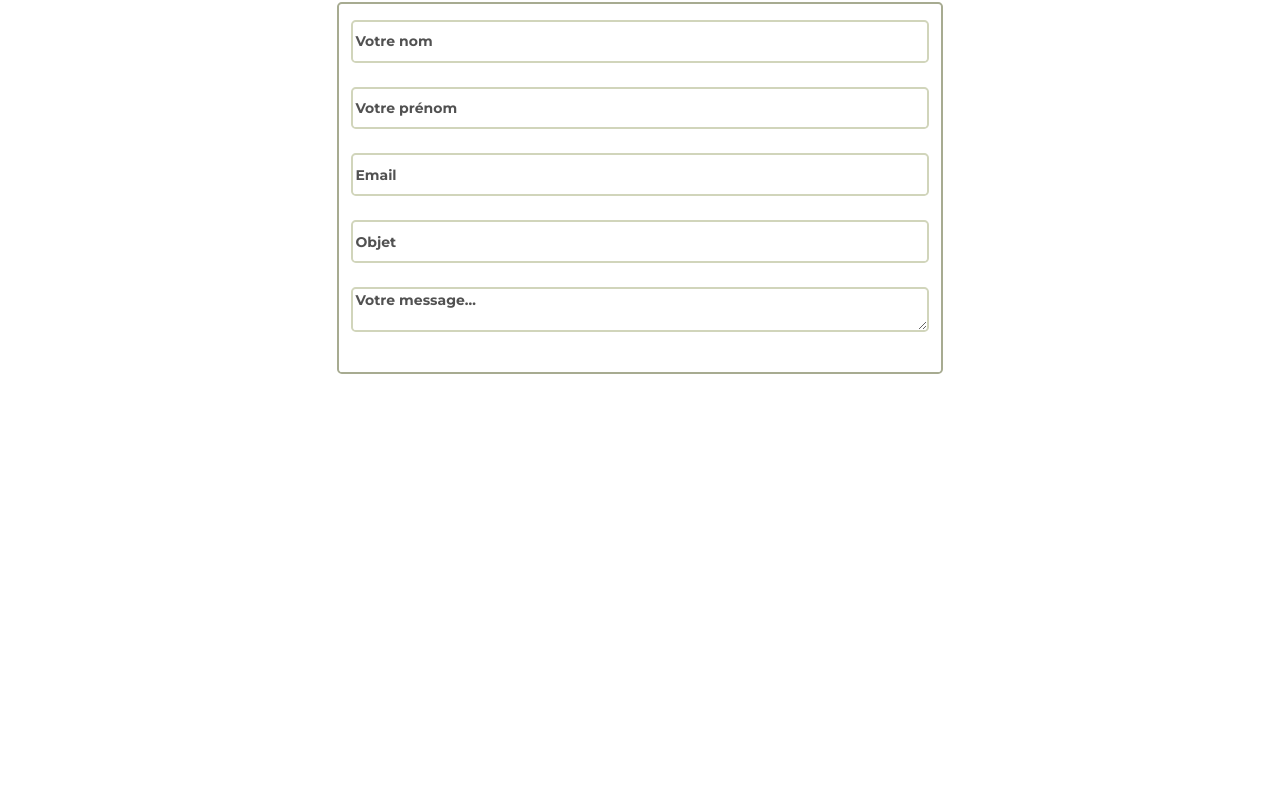
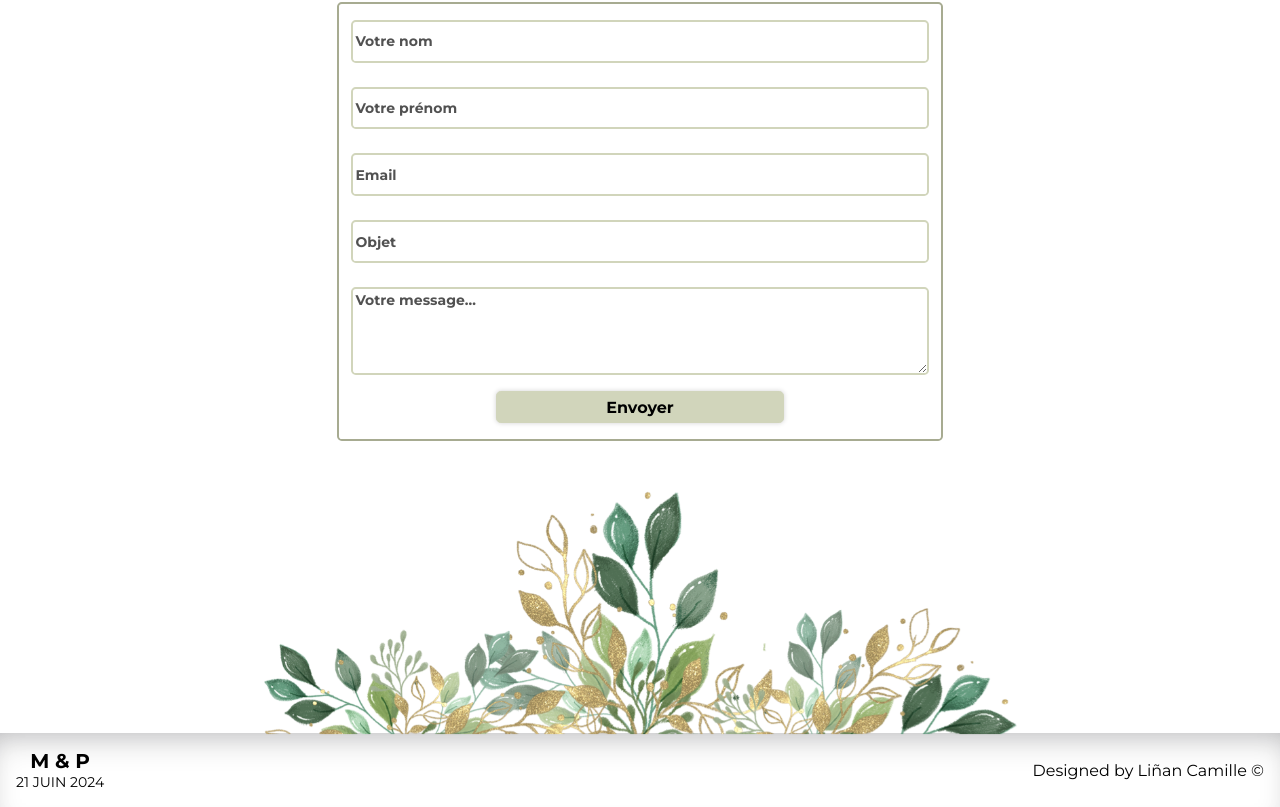
Before and after one commit to CamilleLinan/Site-Mariage-Front, a React (Create React App) app: page /contact in a window 1280 px wide. Shown: the part 546-1353 px from the top of the page. Before the commit the page ends 928 px from the top, so only its background shows below. Built offline with nearby package versions, Linux system fonts and the light colour scheme.

Commit message:
confirm and contact page OK

```diff
--- a/src/components/Contact/ContactForm.jsx
+++ b/src/components/Contact/ContactForm.jsx
@@ -66,11 +66,12 @@ const ContactUsForm = () => {
                             id="message"
                             rows='4' cols='100'
                             placeholder="Votre message..."
-                            className="contact_form_input"
+                            className="contact_form_input contact_form_input_message"
                             value={message}
                             onChange={(e) => setMessage(e.target.value)}
                             required
                         />
+                    <button className="contact_form_btn">Envoyer</button>
                 </div>
             </form>
         </article>
--- a/src/pages/Confirm.jsx
+++ b/src/pages/Confirm.jsx
@@ -1,6 +1,8 @@
 import Header from "../components/Layout/Header"
 import BannerTopPages from "../components/Layout/BannerTopPages"
 import ConfirmPage from "../components/Confirm/ConfirmPage"
+import BannerBottomPages from "../components/Layout/BannerBottomPages"
+import Footer from "../components/Layout/Footer"
 
 const Confirm = () => {
     return (
@@ -8,6 +10,8 @@ const Confirm = () => {
             <Header />
             <BannerTopPages />
             <ConfirmPage />
+            <BannerBottomPages />
+            <Footer />
         </>
     )
 }
--- a/src/pages/Contact.jsx
+++ b/src/pages/Contact.jsx
@@ -1,6 +1,8 @@
 import Header from "../components/Layout/Header"
 import BannerTopPages from "../components/Layout/BannerTopPages"
 import ContactPage from "../components/Contact/ContactPage"
+import BannerBottomPages from "../components/Layout/BannerBottomPages"
+import Footer from "../components/Layout/Footer"
 
 const Contact = () => {
     return (
@@ -8,6 +10,8 @@ const Contact = () => {
             <Header />
             <BannerTopPages />
             <ContactPage />
+            <BannerBottomPages />
+            <Footer />
         </>
     )
 }
--- a/src/styles/sass/_Contact.scss
+++ b/src/styles/sass/_Contact.scss
@@ -1,3 +1,15 @@
+@media screen and (max-width: 768px) {
+    .contact {
+        width: 95% !important;
+        &_form {
+            width: 90% !important;
+            &_btn {
+                width: 70% !important;
+            }
+        }
+    }
+}
+
 .contact {
     width: 60%;
     margin: auto;
@@ -18,6 +30,7 @@
     &_form {
         width: 80%;
         margin: auto;
+
         & span {
             margin-left: auto;
             margin-right: auto;
@@ -46,6 +59,28 @@
                 outline-color: $secondary-clr;
                 border: 3px solid $secondary-clr;
             }
+
+            &_message {
+                height: 5rem;
+                margin-bottom: 0;
+            }
+        }
+
+        &_btn {
+            width: 50%;
+            margin: 1rem auto 0 auto;
+            height: 2rem;
+            border-radius: 0.3rem;
+            border: 1px solid $primary-clr;
+            background-color: $primary-clr;
+            font-family: 'Montserrat-Bold';
+            font-size: 16px;
+            box-shadow: 0 0 5px #0000002e;
+            transition: all 400ms ease-in-out;
+            &:hover {
+                background-color: $secondary-clr;
+                box-shadow: 0 0 16px #0000002e;
+            }
         }
     }
 }
```
Also changed, not shown: src/styles/main.css, 1 other file (tests, documents, lock files or other folders).
